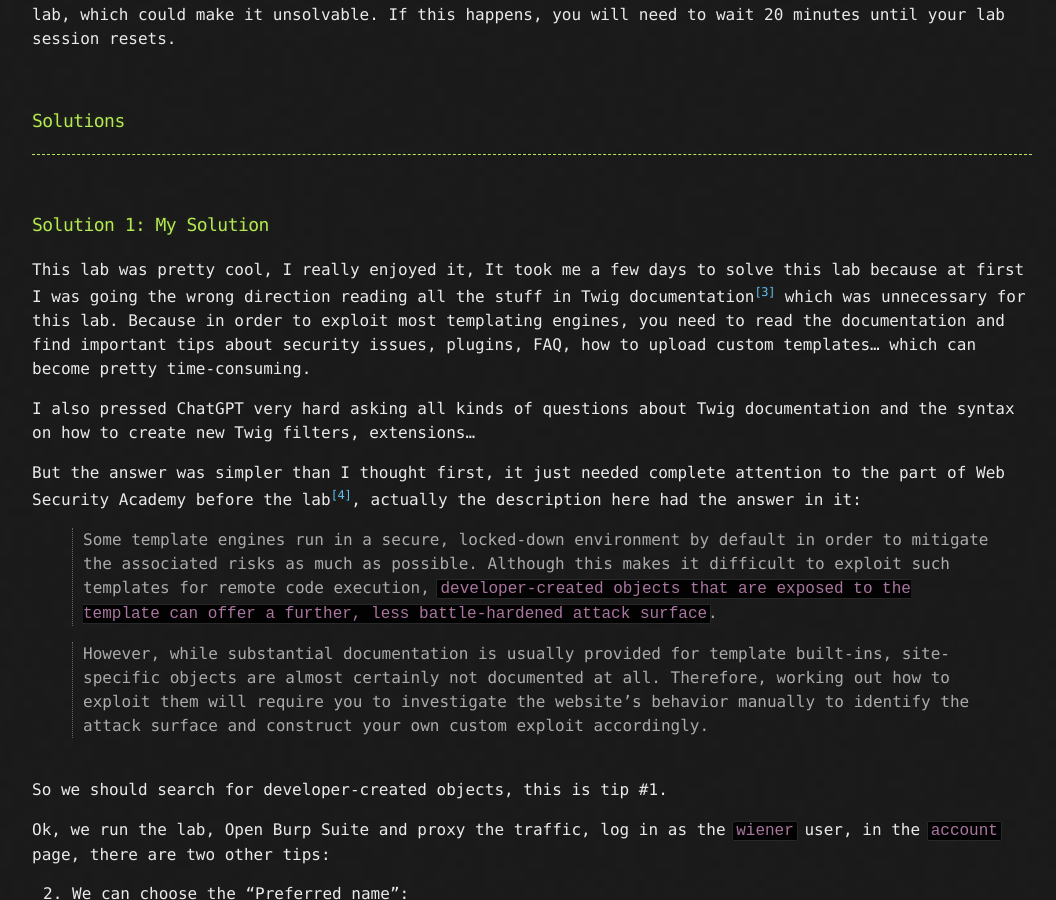
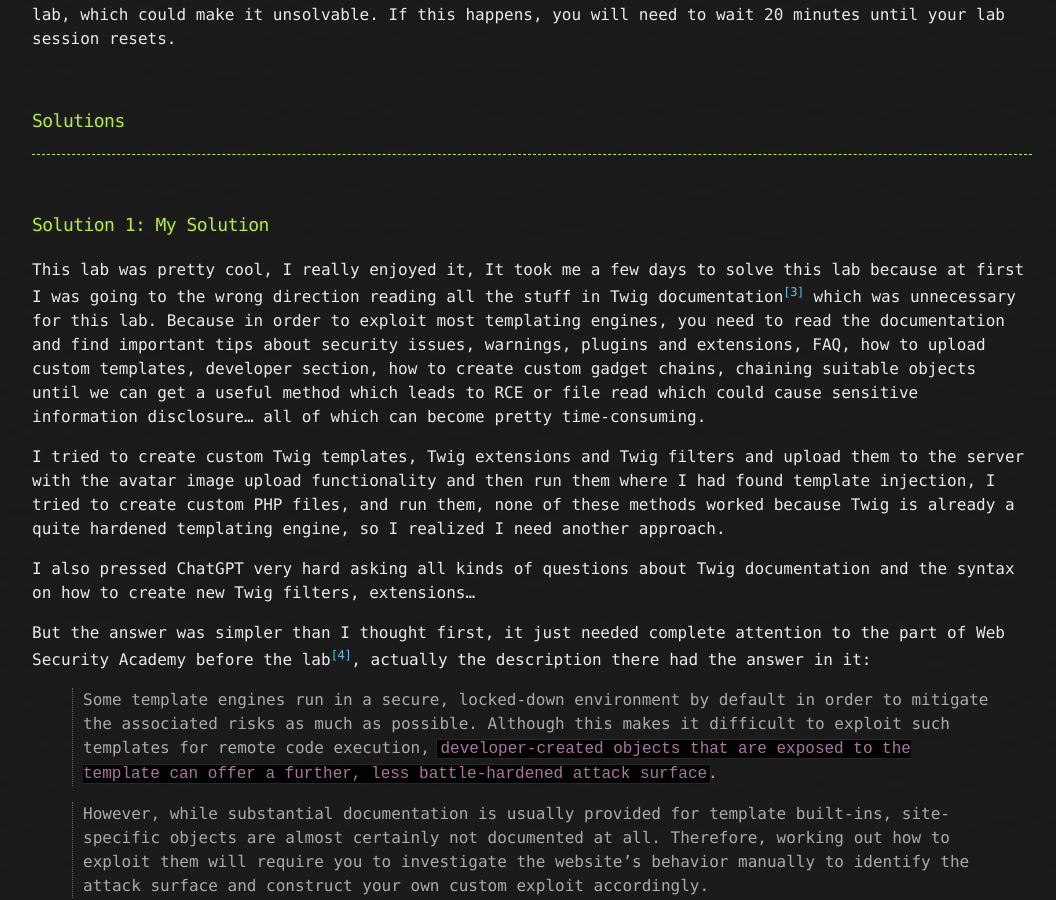
Before and after one commit to CamoCatX/camocatx.github.io, a Jekyll site: the page built from blog/_posts/2023-04-24-expert-lab-server-side-template-injection-with-a-custom-exploit.md, in a window 1280 px wide and 900 px high, scrolled down 1028 px. Shown: the whole window, without its empty margins (108-1164 px from the left). Built offline with Jekyll 4.4.1, drawn with Linux system fonts in a browser that asks for light colours.

Commit message:
Edit a blog post

```diff
--- a/blog/_posts/2023-04-24-expert-lab-server-side-template-injection-with-a-custom-exploit.md
+++ b/blog/_posts/2023-04-24-expert-lab-server-side-template-injection-with-a-custom-exploit.md
@@ -32,11 +32,13 @@ As with many high-severity vulnerabilities, experimenting with server-side templ
 * * *
 <br>
 ### Solution 1: My Solution
-This lab was pretty cool, I really enjoyed it, It took me a few days to solve this lab because at first I was going the wrong direction reading all the stuff in Twig documentation[^3] which was unnecessary for this lab. Because in order to exploit most templating engines, you need to read the documentation and find important tips about security issues, plugins, FAQ, how to upload custom templates... which can become pretty time-consuming.
+This lab was pretty cool, I really enjoyed it, It took me a few days to solve this lab because at first I was going to the wrong direction reading all the stuff in Twig documentation[^3] which was unnecessary for this lab. Because in order to exploit most templating engines, you need to read the documentation and find important tips about security issues, warnings, plugins and extensions, FAQ, how to upload custom templates, developer section, how to create custom gadget chains, chaining suitable objects until we can get a useful method which leads to RCE or file read which could cause sensitive information disclosure... all of which can become pretty time-consuming.
+
+I tried to create custom Twig templates, Twig extensions and Twig filters and upload them to the server with the avatar image upload functionality and then run them where I had found template injection, I tried to create custom PHP files, and run them, none of these methods worked because Twig is already a quite hardened templating engine, so I realized I need another approach.
 
 I also pressed ChatGPT very hard asking all kinds of questions about Twig documentation and the syntax on how to create new Twig filters, extensions...
 
-But the answer was simpler than I thought first, it just needed complete attention to the part of Web Security Academy before the lab[^4], actually the description here had the answer in it:
+But the answer was simpler than I thought first, it just needed complete attention to the part of Web Security Academy before the lab[^4], actually the description there had the answer in it:
 
 > Some template engines run in a secure, locked-down environment by default in order to mitigate the associated risks as much as possible. Although this makes it difficult to exploit such templates for remote code execution, `developer-created objects that are exposed to the template can offer a further, less battle-hardened attack surface`.
 
```
